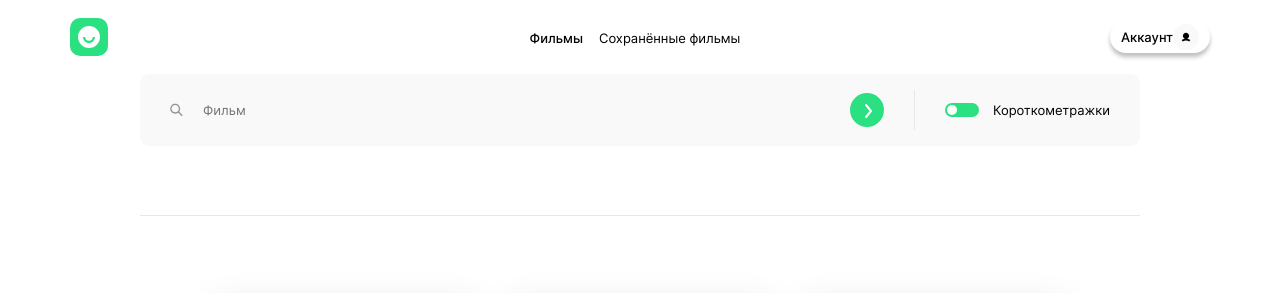
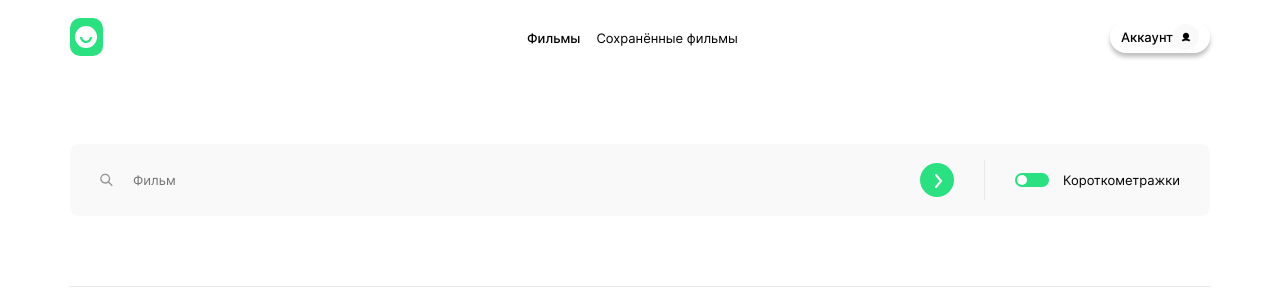
Before and after one commit to DaryaLyutova/movies-explorer-frontend, a React app: page /saved-movies in a window 1280 px wide. Shown: the top 293 px of the page. Built offline with nearby package versions, Linux system fonts and the light colour scheme.

Commit message:
fixed: hedear на странице логина и регистрации, форма на saved-movies

```diff
--- a/src/components/App/App.js
+++ b/src/components/App/App.js
@@ -30,15 +30,12 @@ function App() {
         </Route>
         <Route exact path="/">
           <Main />
-          <Footer />
         </Route>
         <Route path="/movies">
           <Movies moviesCards={moviesCards} />
-          <Footer />
         </Route>
         <Route path="/saved-movies">
           <SavedMovies moviesCards={moviesCards} />
-          <Footer />
         </Route>
         <Route path="/profile">
           <Profile user={user} />
@@ -48,6 +45,7 @@ function App() {
         </Route>
       </Switch>
       <Preloader />
+      <Footer />
     </div>
   );
 }
--- a/src/components/Footer/Footer.css
+++ b/src/components/Footer/Footer.css
@@ -4,6 +4,10 @@
     width: 100%;
     display: flex;
     flex-direction: column;
+}
+
+.footer_visible {
+    display: none;
 }
 
 .footer__title {
--- a/src/components/Footer/Footer.js
+++ b/src/components/Footer/Footer.js
@@ -1,9 +1,25 @@
 import React from 'react';
+import { useLocation } from 'react-router-dom';
 import './Footer.css';
 
 function Footer() {
+    const [componentVisible, isComponentVisible] = React.useState(false);
+    const location = useLocation();
+
+    function handelHeaderTitle() {
+        if (location.pathname === '/movies'
+            || location.pathname === '/saved-movies'
+            || location.pathname === '/') {
+            isComponentVisible(true)
+        }
+    }
+
+    React.useEffect(() => {
+        handelHeaderTitle();
+    }, [location.pathname])
+
     return (
-        <footer className="footer">
+        <footer className={`footer  ${!componentVisible ? 'footer_visible' : ''}`}>
             <h2 className="footer__title">
                 Учебный проект Яндекс.Практикум &times; BeatFilm.
             </h2>
--- a/src/components/Header/Header.css
+++ b/src/components/Header/Header.css
@@ -6,3 +6,32 @@
     width: 100%;
     height: 100%;
 }
+
+.header__square {
+    display: flex;
+    align-items: center;
+    justify-content: center;
+    margin: 18px 70px;
+    background-color: #2BE080;
+    height: 38px;
+    width: 38px;
+    border-radius: 10px;
+}
+
+.header__circle {
+    background-color: #FFFFFF;
+    width: 22px;
+    height: 22px;
+    border-radius: 50%;
+    position: relative;
+}
+
+.header__smile {
+    position: absolute;
+    left: 22.7%;
+    right: 22.7%;
+    top: 50%;
+    bottom: 34.21%;
+    width: 12px;
+    height: 6px;
+}
--- a/src/components/Header/Header.js
+++ b/src/components/Header/Header.js
@@ -1,8 +1,8 @@
 import React from 'react';
-import { useLocation } from 'react-router-dom';
+import { Link, useLocation } from 'react-router-dom';
 import './Header.css';
 import Navigation from '../Navigation/Navigation';
-import Logo from '../Logo/Logo';
+import smile from '../../images/logo__COLOR_main-1.svg';
 
 function Header() {
 
@@ -36,6 +36,7 @@ function Header() {
                     display: 'flex',
                     visible: false
                 })
+
             }
         }
     }
@@ -46,10 +47,20 @@ function Header() {
 
     return (
         <header className="header"
-        style={{ backgroundColor: headerType.color, display: headerType.display}}>
-            <Logo />
+            style={{
+                backgroundColor: headerType.color,
+                display: headerType.display,
+                maxWidth: !headerType.visible ? '396px' : ''
+            }}>
+            <Link
+                to="/"
+                className="header__square"
+                style={{ margin: !headerType.visible ? '70px 0 40px 0' : '18px 0 18px 70px' }}>
+                <div className="header__circle">
+                    <img src={smile} alt="логотип" className="header__smile" />
+                </div>
+            </Link>
             <Navigation visible={headerType.visible} />
-
         </header>
     )
 }
--- a/src/components/Login/Login.js
+++ b/src/components/Login/Login.js
@@ -13,7 +13,7 @@ function Login() {
                 <button type="submit"
                     className="login__button">Войти</button>
                 <div className="login__link-block">
-                    <p className="login_subtitle">Ещё не зарегистрированы?</p>
+                    <p className="login__subtitle">Ещё не зарегистрированы?</p>
                     <Link to="signin" className="login__link">Зарегистрироваться</Link>
                 </div>
             </form>
--- a/src/components/Logo/Logo.css
+++ /dev/null
@@ -1,25 +0,0 @@
-.logo {
-    margin: 18px 0 18px 70px;
-    background-color: #2BE080;
-    padding: 8px;
-    text-align: center;
-    border-radius: 10px;
-}
-
-.logo__circle {
-    background-color: #FFFFFF;
-    width: 22px;
-    height: 22px;
-    border-radius: 50%;
-    position: relative;
-}
-
-.logo__smile {
-    position: absolute;
-    left: 22.7%;
-    right: 22.7%;
-    top: 50%;
-    bottom: 34.21%;
-    width: 12px;
-    height: 6px;
-}
--- a/src/components/Logo/Logo.js
+++ /dev/null
@@ -1,17 +0,0 @@
-import React from 'react';
-import { Link } from 'react-router-dom';
-import './Logo.css';
-import smile from '../../images/logo__COLOR_main-1.svg';
-
-function Logo() {
-
-    return (
-            <Link
-                to="/" className="logo">
-                <div className="logo__circle">
-                    <img src={smile} alt="логотип" className="logo__smile" />
-                </div>
-            </Link>
-    )
-}
-export default Logo;
--- a/src/components/Movies/Movies.css
+++ b/src/components/Movies/Movies.css
@@ -1,7 +1,7 @@
 .movies {
     width: 100%;
+    max-width: 1280px;
     display: flex;
     flex-direction: column;
     align-items: center;
-    padding: 70px 0;
 }
--- a/src/components/MoviesCardList/MoviesCardList.css
+++ b/src/components/MoviesCardList/MoviesCardList.css
@@ -7,6 +7,8 @@
 }
 
 .movies-cardlist__grid {
+    width: 100%;
+    max-width: 1140px;
     list-style-type: none;
     padding: 0;
     display: grid;
@@ -38,3 +40,7 @@
     color: #000000;
     margin: 61px 0 89px;
 }
+
+.movies-cardlist__button_visible {
+    visibility: hidden;
+}
--- a/src/components/MoviesCardList/MoviesCardList.js
+++ b/src/components/MoviesCardList/MoviesCardList.js
@@ -14,7 +14,7 @@ function MoviesCardList(props) {
                 )
             }
             </div>
-        <button className="movies-cardlist__button">Ещё</button>
+            <button className={`movies-cardlist__button ${props.visible}`}>Ещё</button>
         </section>
     )
 }
--- a/src/components/SavedMovies/SavedMovies.css
+++ b/src/components/SavedMovies/SavedMovies.css
@@ -0,0 +1,7 @@
+.saved-movies {
+    width: 100%;
+    max-width: 1280px;
+    display: flex;
+    flex-direction: column;
+    align-items: center;
+}
--- a/src/components/SavedMovies/SavedMovies.js
+++ b/src/components/SavedMovies/SavedMovies.js
@@ -7,7 +7,10 @@ function SavedMovies({ moviesCards }) {
     return (
         <section className="saved-movies">
             <SearchForm />
-            <MoviesCardList moviesCards={moviesCards} buttonClass={'movies-card__delete'}/>
+            <MoviesCardList
+            moviesCards={moviesCards}
+            buttonClass={'movies-card__delete'}
+            visible={'movies-cardlist__button_visible'} />
         </section>
     )
 }
--- a/src/components/SearchForm/SearchForm.css
+++ b/src/components/SearchForm/SearchForm.css
@@ -13,6 +13,7 @@
     font-weight: normal;
     color: #000000;
     font-size: 13px;
+    margin: 70px;
 }
 
 .search-form__defolt-style {
@@ -75,7 +76,7 @@
     text-align: center;
     width: 100%;
     max-width: 1140px;
-    margin: 69px 0 10px 0;
+    margin-bottom: 10px;
 }
 
 .search-form__line-vertical {
```
Lines whose indentation alone changed are shown as unchanged.
